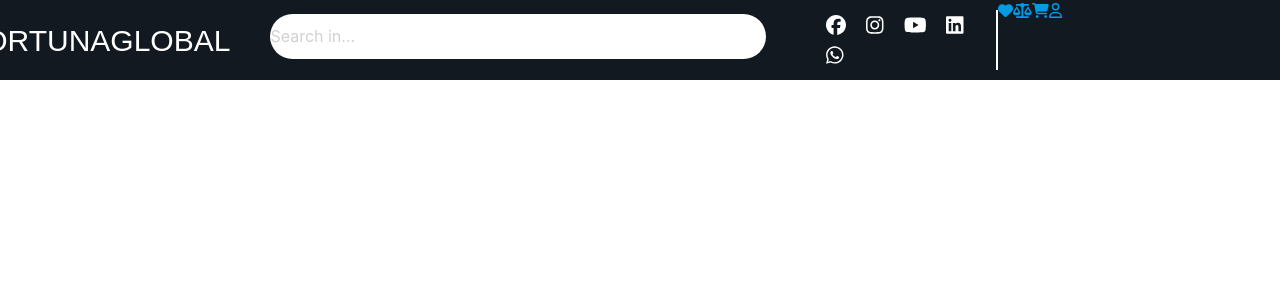
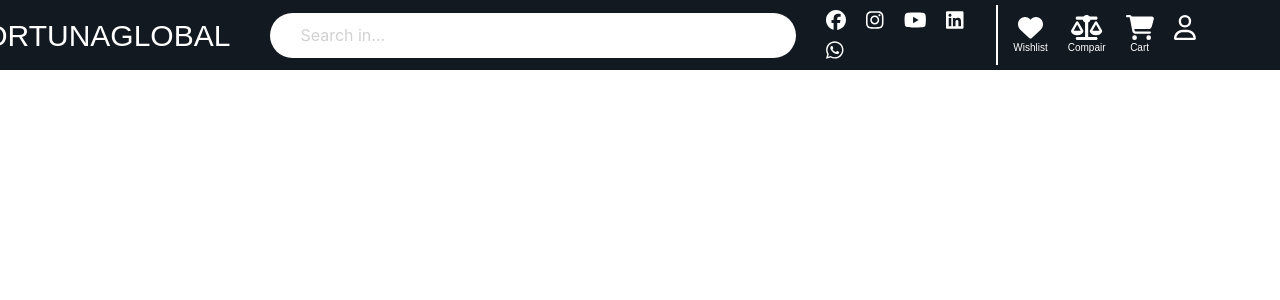
Before and after one commit to BimanGunarathne/fortunaglobal, a React (Create React App) app: page / in a window 1280 px wide. Shown: the top 300 px of the page. Built offline with nearby package versions, Linux system fonts and the light colour scheme.

Commit message:
update navigation

```diff
--- a/src/components/nav.js
+++ b/src/components/nav.js
@@ -49,12 +49,15 @@ function Nav() {
                         <li>
                             <a href="#">
                                 <FontAwesomeIcon icon={faHeart} />
+                                <span className='text'>Wishlist</span>
                             </a>
                             <a href="#">
                                 <FontAwesomeIcon icon={faScaleBalanced} />
+                                <span className='text'>Compair</span>
                             </a>
                             <a href="#">
                                 <FontAwesomeIcon icon={faCartShopping} />
+                                <span className='text'>Cart</span>
                             </a>
                             <a href="#">
                                 <FontAwesomeIcon icon={faUser} />
--- a/src/components/nav.scss
+++ b/src/components/nav.scss
@@ -7,7 +7,7 @@
 .header {
     display: flex;
     width: 100%;
-    height: 80px;
+    height: 70px;
     background-color: #131921;
     .header_col1 {
         display: flex;
@@ -33,6 +33,8 @@
                 border: none;
                 background-color: #ffff;
                 border-radius: 50px;
+                margin-bottom: 0;
+                padding-left: 30px;
             }
         }
     }
@@ -53,5 +55,24 @@
     }
     .header_col4 {
         width: 15%;
+        display: flex;
+        align-items: center;
+        justify-content: center;
+        .header_other {
+            li {
+                display: flex;
+                a {
+                    display: flex;
+                    flex-direction: column;
+                    align-items: center;
+                    padding-left: 20px;
+                    color: #ffff;
+                    font-size: 25px;
+                }
+                span {
+                    font-size: 10px;
+                }
+            }
+        }
     }
 }
```
